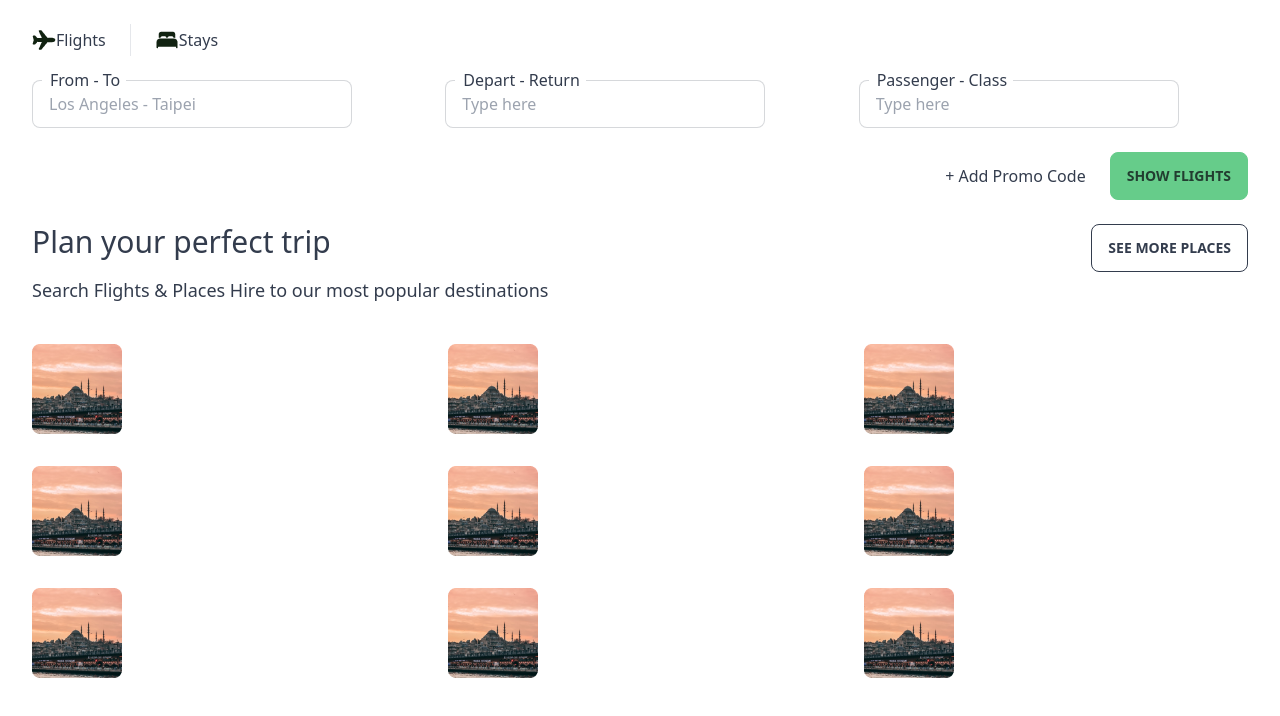
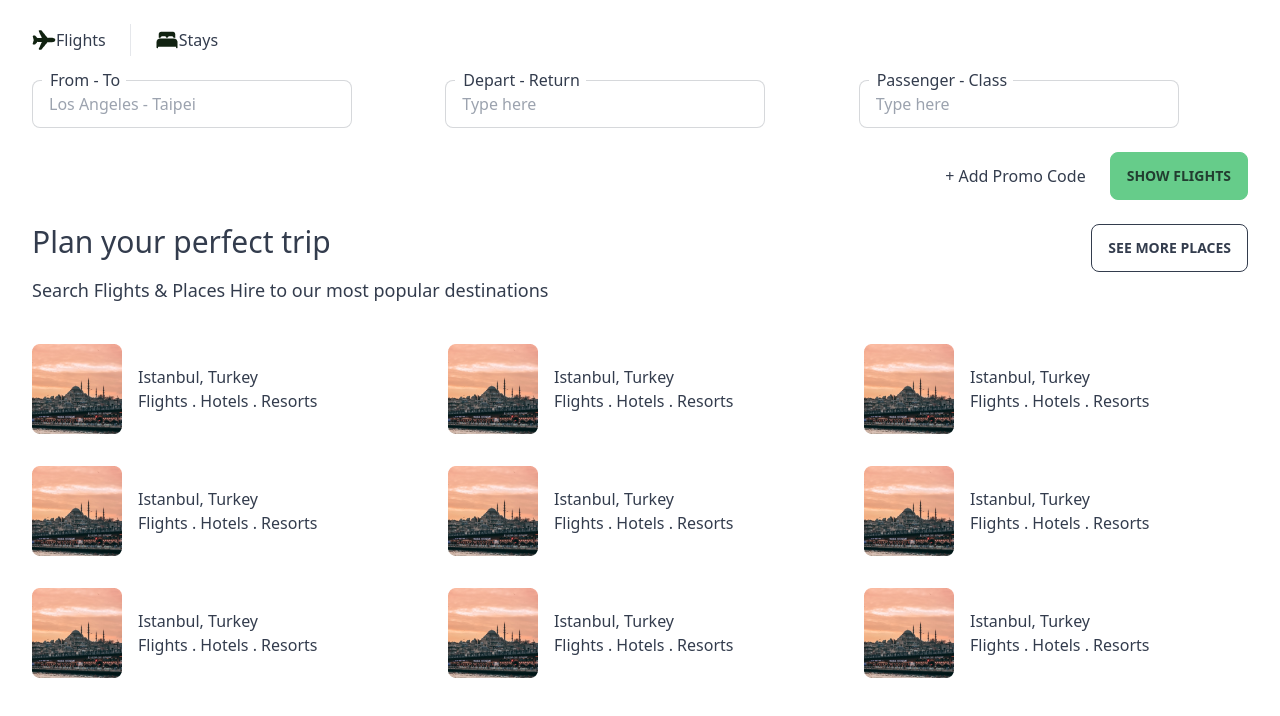
Before and after one commit to kingkwongsta/Golobe-Travel-Agency, a Next.js app: page / in a window 1280 px wide. Shown: the top 716 px of the page. Built offline with nearby package versions, Linux system fonts and the light colour scheme.

Commit message:
margin for city eleme nts

```diff
--- a/src/components/discover/discover.jsx
+++ b/src/components/discover/discover.jsx
@@ -6,13 +6,23 @@ export default function Discovery() {
     const cityElements = [1, 2, 3, 4, 5, 6, 7, 8, 9];
     return cityElements.map((x, index) => {
       return (
+        <div className="flex items-center" key={index}>
           <Image
-          key={index}
+            className="mr-[16px]"
             src={placeholder}
             width={90}
             height={90}
             alt="placeholder"
           />
+          <div>
+            <p>Istanbul, Turkey</p>
+            <span>Flights </span>
+            <span> . </span>
+            <span> Hotels </span>
+            <span> . </span>
+            <span> Resorts</span>
+          </div>
+        </div>
       );
     });
   }
```
Lines whose indentation alone changed are shown as unchanged.
